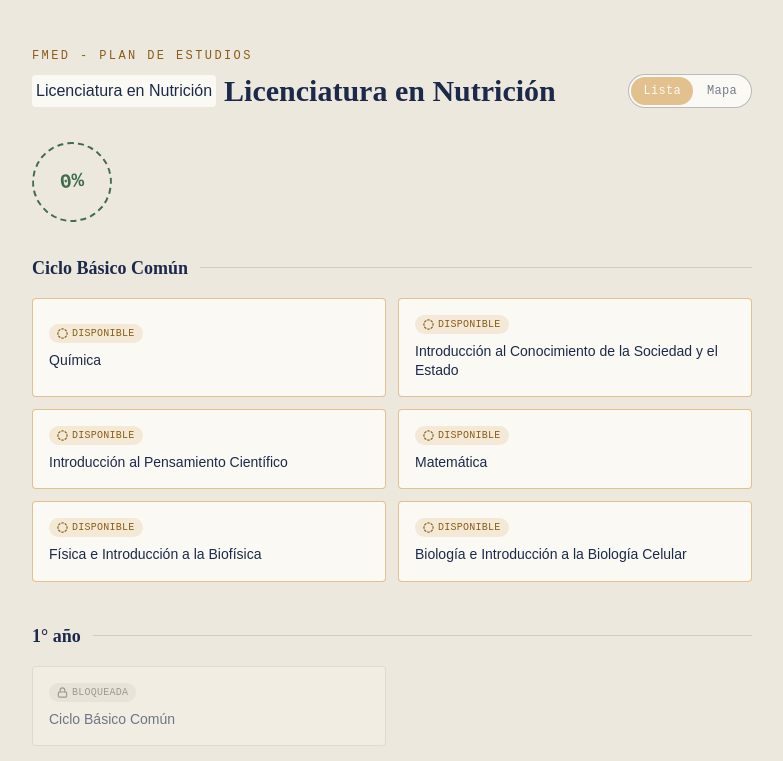
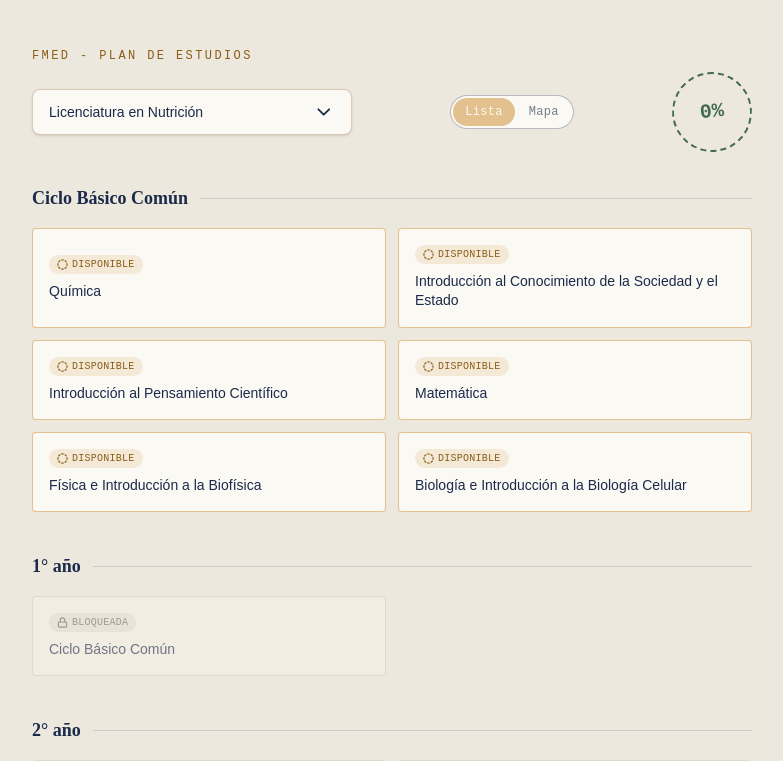
Before and after one commit to anthony-tavara/fmed-planestudios, a React (Vite) app: page /licenciatura-en-nutricion in a window 1280 px wide. Shown: the top 761 px of the page, without its empty margins (248-1031 px from the left). Built offline with nearby package versions, Linux system fonts and the light colour scheme.

Commit message:
style: modificado selector de carreras

```diff
--- a/src/components/HeaderCarrera.tsx
+++ b/src/components/HeaderCarrera.tsx
@@ -1,8 +1,9 @@
-import { Link } from "react-router-dom";
 import type { Carrera } from "../data/carreras/types";
 import { carreras } from "../data/carreras/carreras-index";
 import { calcularPorcentajeCarerraPorId } from "../lib/carreras/obtenerCarreraPorId";
-import type { Dispatch, SetStateAction } from "react";
+import { useState, type Dispatch, type SetStateAction } from "react";
+import { Link } from "react-router-dom";
+import { ChevronDown } from "lucide-react";
 
 interface HeaderCarreraProps {
   carrera: Carrera | undefined;
@@ -11,7 +12,13 @@ interface HeaderCarreraProps {
   setModoMapa: Dispatch<SetStateAction<boolean>>;
 }
 
-export default function HeaderCarrera({ carrera, modoMapa, aprobadas, setModoMapa} : HeaderCarreraProps) {
+export default function HeaderCarrera({
+  carrera,
+  modoMapa,
+  aprobadas,
+  setModoMapa,
+}: HeaderCarreraProps) {
+  const [isOpen, setIsOpen] = useState(false);
   const porcentaje = carrera
     ? calcularPorcentajeCarerraPorId(carrera.id, aprobadas)
     : null;
@@ -22,20 +29,34 @@ export default function HeaderCarrera({ carrera, modoMapa, aprobadas, setModoMap
       </p>
 
       <div className="flex flex-wrap items-center justify-between gap-8">
-        <div className="flex flex-wrap items-center gap-2">
+        <div className="relative w-full max-w-xs">
+          <button
+            type="button"
+            onClick={() => setIsOpen(!isOpen)}
+            className="flex w-full items-center justify-between rounded-lg border border-[#8A5D18]/30 bg-[#FBF9F4] px-4 py-2.5 text-left text-sm font-medium text-[#1B2A4A] shadow-sm transition-all hover:border-[#8A5D18]"
+          >
+            <div className="flex w-full justify-between gap-2 items-center">
+              <span className="w-full">
+                {carrera?.nombre ?? "Seleccioná una carrera..."}
+              </span>
+              <ChevronDown />
+            </div>
+          </button>
+
+          {isOpen && (
+            <div className="absolute z-10 mt-2 max-h-60 w-full overflow-auto rounded-lg border border-[#8A5D18]/20 bg-[#FBF9F4] py-1 shadow-lg">
               {carreras.map((c) => (
                 <Link
+                  key={c.id}
                   to={`/${c.id}`}
-              key={c.id}
-              className="bg-[#FBF9F4] p-1 rounded"
+                  onClick={() => setIsOpen(false)}
+                  className="block w-full px-4 py-2 text-left text-sm text-[#1B2A4A] transition-colors hover:bg-[#8A5D18]/10"
                 >
                   {c.nombre}
                 </Link>
               ))}
-
-          <h1 className="font-display text-3xl font-semibold leading-tight text-[#1B2A4A]">
-            {carrera ? carrera.nombre : ""}
-          </h1>
+            </div>
+          )}
         </div>
 
         {carrera != undefined && (
--- a/src/pages/SelectorDeCarrera.tsx
+++ b/src/pages/SelectorDeCarrera.tsx
@@ -1,7 +1,11 @@
+import { useState } from "react";
 import { carreras } from "../data/carreras/carreras-index";
 import { Link } from "react-router-dom";
+import { ChevronDown } from "lucide-react";
 
-export default function SelectorDeCarrera({}) {
+export default function SelectorDeCarrera() {
+  const [isOpen, setIsOpen] = useState(false);
+
   return (
     <div className="min-h-screen bg-[#EDE8DD] font-body text-[#1B2A4A]">
       <header className="mx-auto max-w-3xl px-6 pt-12 pb-8">
@@ -9,19 +13,32 @@ export default function SelectorDeCarrera({}) {
           FMED - Plan de estudios
         </p>
 
-        <div className="flex flex-wrap items-center justify-between gap-6">
-          <div>
+        <div className="relative w-full max-w-xs">
+          <button
+            type="button"
+            onClick={() => setIsOpen(!isOpen)}
+            className="flex w-full items-center justify-between rounded-lg border border-[#8A5D18]/30 bg-[#FBF9F4] px-4 py-2.5 text-left text-sm font-medium text-[#1B2A4A] shadow-sm transition-all hover:border-[#8A5D18]"
+          >
+            <div className="flex w-full justify-between gap-2 items-center">
+              <span className="w-full">"Seleccioná una carrera..."</span>
+              <ChevronDown />
+            </div>
+          </button>
+
+          {isOpen && (
+            <div className="absolute z-10 mt-2 max-h-60 w-full overflow-auto rounded-lg border border-[#8A5D18]/20 bg-[#FBF9F4] py-1 shadow-lg">
               {carreras.map((c) => (
                 <Link
+                  key={c.id}
                   to={`/${c.id}`}
-                key={c.id}
-                className="bg-[#FBF9F4] p-1 rounded"
+                  onClick={() => setIsOpen(false)}
+                  className="block w-full px-4 py-2 text-left text-sm text-[#1B2A4A] transition-colors hover:bg-[#8A5D18]/10"
                 >
                   {c.nombre}
                 </Link>
               ))}
-            <h1 className="font-display text-3xl font-semibold leading-tight text-[#1B2A4A]"></h1>
             </div>
+          )}
         </div>
       </header>
     </div>
```
Lines whose indentation alone changed are shown as unchanged.
